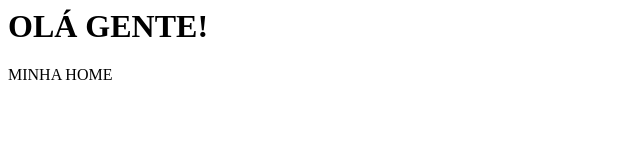
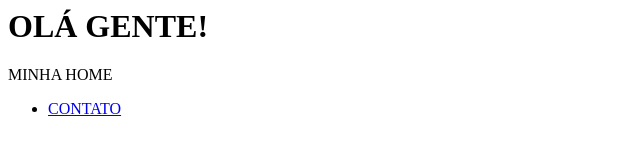
Before and after one commit to tatianeconceicaovergueiro/teste, a plain HTML site: page index.html in a window 1280 px wide. Shown: the whole page, without its empty margins (0-640 px from the left). Drawn offline with Linux system fonts and the light colour scheme.

Commit message:
atualizando index.html com menu contato

```diff
--- a/index.html
+++ b/index.html
@@ -7,5 +7,10 @@
         <p>
             MINHA HOME
         </p>
+        <nav>
+            <ul>
+                <li><a href="contato.html">CONTATO</a></li>
+            </ul>
+        </nav>
     </body>
 </html>
```
